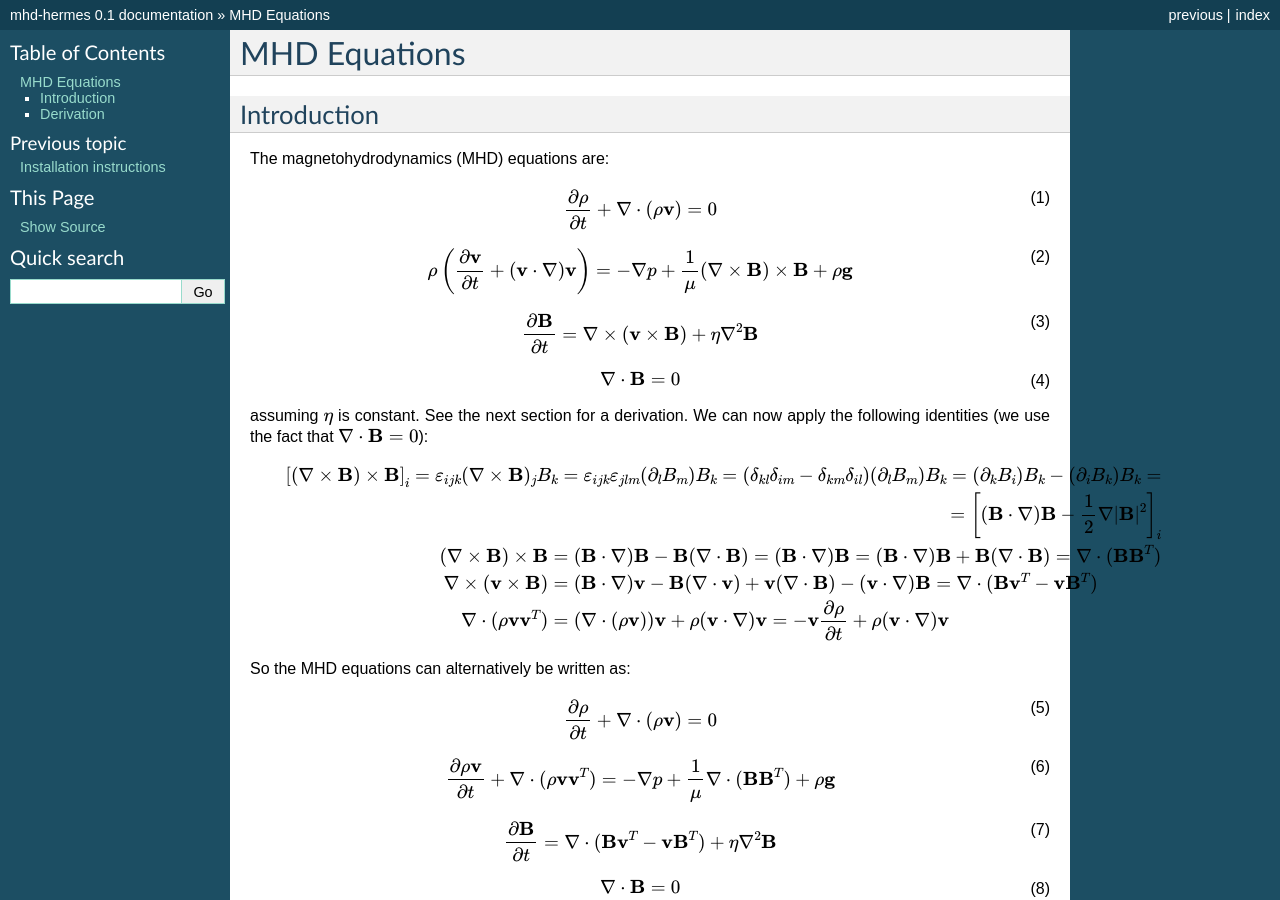
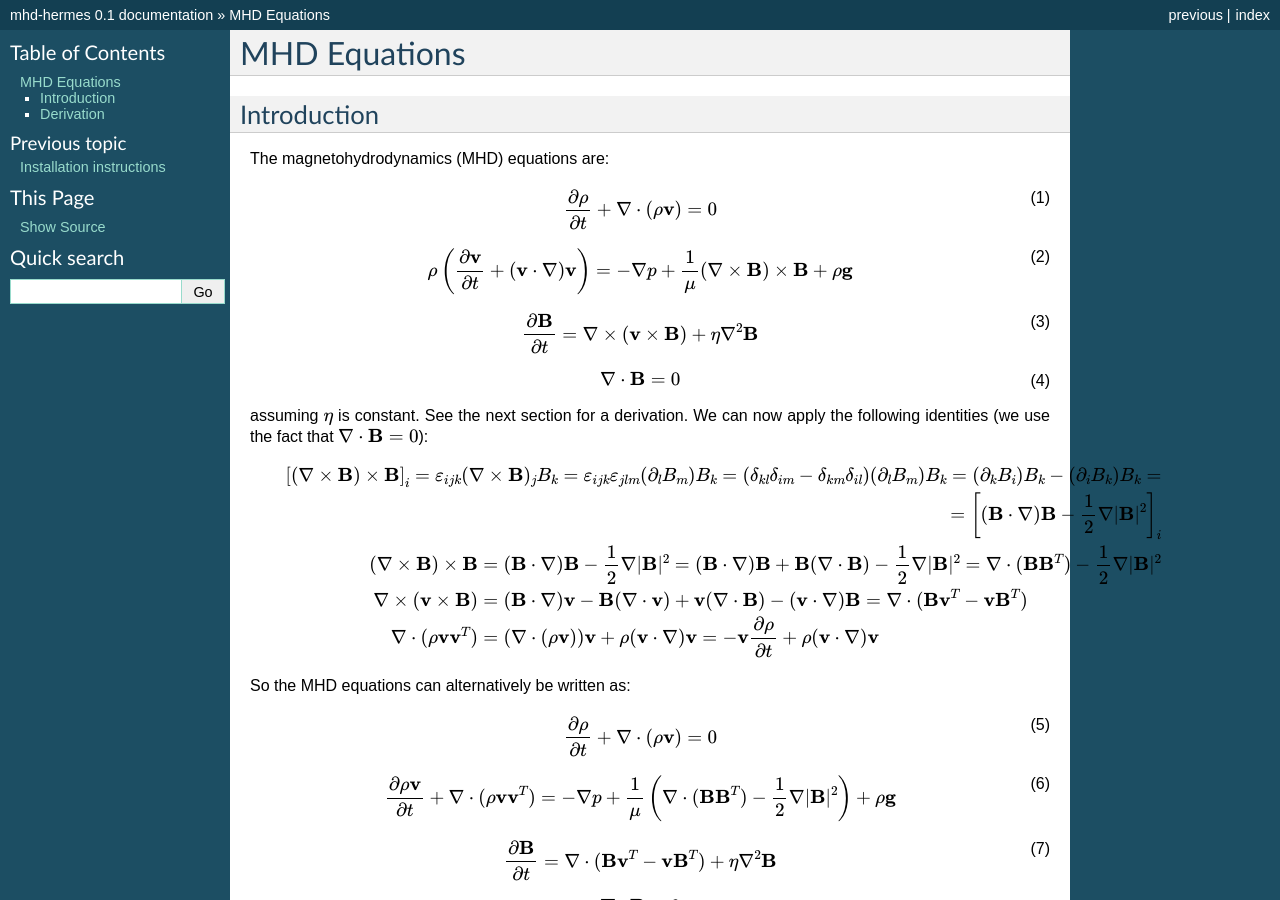
Before and after one commit to certik/mhd-hermes, a Sphinx documentation site: the page built from doc/physics.rst, in a window 1280 px wide and 900 px high. Built offline with Sphinx 7.4.7, drawn with Linux system fonts in a browser that asks for light colours; formulas are drawn with MathJax 3.

Commit message:
derivation fixed

```diff
--- a/doc/physics.rst
+++ b/doc/physics.rst
@@ -44,10 +44,10 @@ can now apply the following identities (we use the fact that
     =\left[({\bf B}\cdot\nabla){\bf B} - {1\over2}\nabla|{\bf B}|^2\right]_i
 
     (\nabla\times{\bf B}) \times {\bf B} &=
-        ({\bf B}\cdot\nabla){\bf B} - {\bf B}(\nabla\cdot{\bf B}) =
-        ({\bf B}\cdot\nabla){\bf B}=
-        ({\bf B}\cdot\nabla){\bf B} + {\bf B}(\nabla\cdot{\bf B}) =
-        \nabla\cdot({\bf B}{\bf B}^T)\\
+        ({\bf B}\cdot\nabla){\bf B} - {1\over2}\nabla|{\bf B}|^2=
+        ({\bf B}\cdot\nabla){\bf B} + {\bf B}(\nabla\cdot{\bf B})
+            - {1\over2}\nabla|{\bf B}|^2
+        =\nabla\cdot({\bf B}{\bf B}^T) - {1\over2}\nabla|{\bf B}|^2\\
     \nabla\times({\bf v} \times {\bf B}) &=
         ({\bf B}\cdot\nabla){\bf v} - {\bf B}(\nabla\cdot{\bf v})
         +{\bf v}(\nabla\cdot {\bf B}) - ({\bf v}\cdot\nabla) {\bf B}
@@ -70,7 +70,9 @@ So the MHD equations can alternatively be written as:
     :label: MHD2b
 
     \frac{\partial \rho{\bf v}}{\partial t} + \nabla\cdot(\rho{\bf v}{\bf v}^T)
-        = -\nabla p + {1\over\mu}\nabla\cdot({\bf B}{\bf B}^T) + \rho {\bf g}
+        = -\nabla p +
+        {1\over\mu}\left(\nabla\cdot({\bf B}{\bf B}^T)
+            - {1\over2}\nabla|{\bf B}|^2\right) + \rho {\bf g}
 
 .. math::
     :label: MHD3b
```
